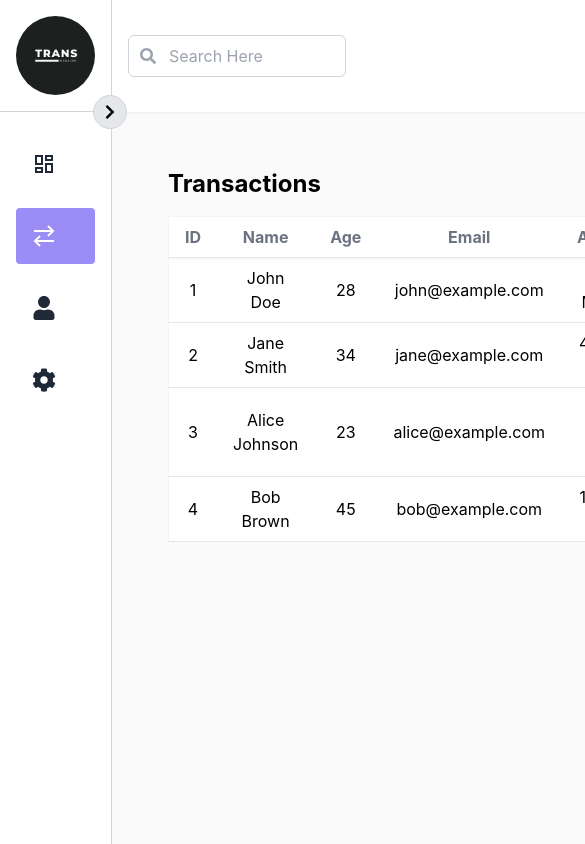
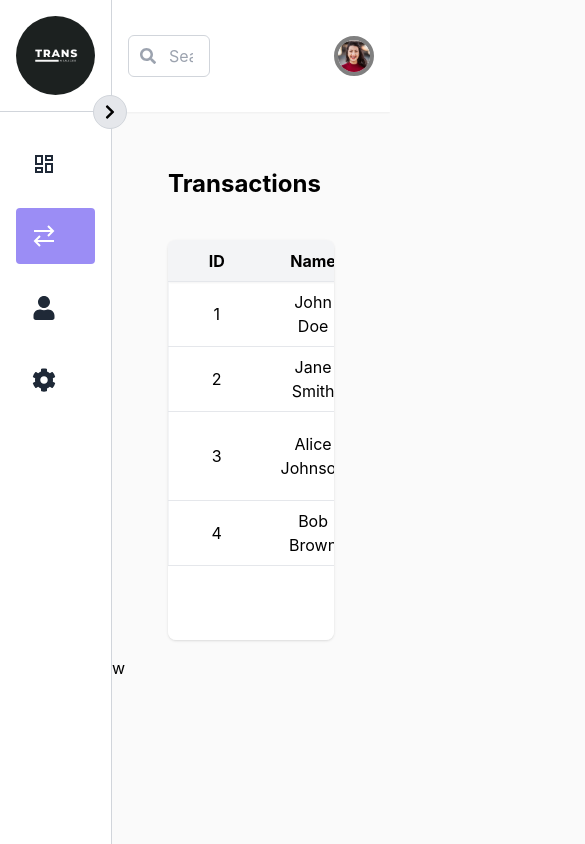
Before and after one commit to ThaneshworJoshi/TransactionManager, a React (Vite) app: page /transactions in a window 390 px wide. Shown: the top 844 px of the page, 585 px wide, since content can reach past the window. Built offline with nearby package versions, Linux system fonts and the light colour scheme; the HTML template or start-up script is replaced by a standard one.

Commit message:
fix: Transaction Table responsive issue

```diff
--- a/src/components/molecules/Table/Table.component.tsx
+++ b/src/components/molecules/Table/Table.component.tsx
@@ -2,12 +2,11 @@ import { TableProps } from './Table.type';
 
 const Table = ({ headers, data, renderAction }: TableProps) => {
   return (
-    <div className="overflow-x-auto">
     <table className="min-w-full bg-white border border-gray-100 shadow-black">
       <thead className='bg-white shadow-sm'>
         <tr>
           {headers.map((header) => (
-              <th key={header.key} className="py-2 px-4 border-b text-gray-500">
+            <th key={header.key} className="py-2 px-1  top-0 left-0 border-b border-gray-200 bg-gray-100 w-16 text-center z-10 min-w-24">
               {header.label}
             </th>
           ))}
@@ -15,6 +14,7 @@ const Table = ({ headers, data, renderAction }: TableProps) => {
       </thead>
       <tbody>
         {data.map((row, rowIndex) => (
+          <>
             <tr key={rowIndex}>
               {headers.map((header) => (
                 <td key={header.key} className="py-2 px-4 border-b text-center">
@@ -27,10 +27,10 @@ const Table = ({ headers, data, renderAction }: TableProps) => {
                 </td>
               )}
             </tr>
+          </>
         ))}
       </tbody>
     </table>
-    </div>
   );
 };
 
--- a/src/components/templates/AdminLayout/AdminLayout.tsx
+++ b/src/components/templates/AdminLayout/AdminLayout.tsx
@@ -20,12 +20,12 @@ const AdminLayout = ({ title, children }: AdminLayoutProps) => {
               }}
               events={{ handleLogout: () => { } }}
             />
-            <div className="p-4 overflow-x-auto">
+            <div className="p-4">
               <main className='mx-10 mt-10'>
-                <h1 className="text-2xl font-bold mb-4">{title}</h1>
+                <h1 className="text-2xl font-bold mb-10">{title}</h1>
                 {children && children}
               </main>
-            </div>
+            </div>w
           </div>
         </div>
       </div>
--- a/src/components/templates/TransactionTemplate/TransactionTemplate.tsx
+++ b/src/components/templates/TransactionTemplate/TransactionTemplate.tsx
@@ -5,7 +5,11 @@ import { tableData, tableHeaders } from '../../../mock/tableMock'
 const TransactionTemplate = () => {
   return (
     <AdminLayout title='Transactions'>
-      <Table headers={tableHeaders} data={tableData} />
+      <div className="overflow-scroll m-auto bg-white rounded-lg shadow overflow-y-auto relative w-full min-h-[400px]">
+        <div className='absolute top-0 left-0 right-0 bottom-0 ' >
+          <Table headers={tableHeaders} data={tableData} />
+        </div>
+      </div>
     </AdminLayout>
   )
 }
```
Lines whose indentation alone changed are shown as unchanged.
